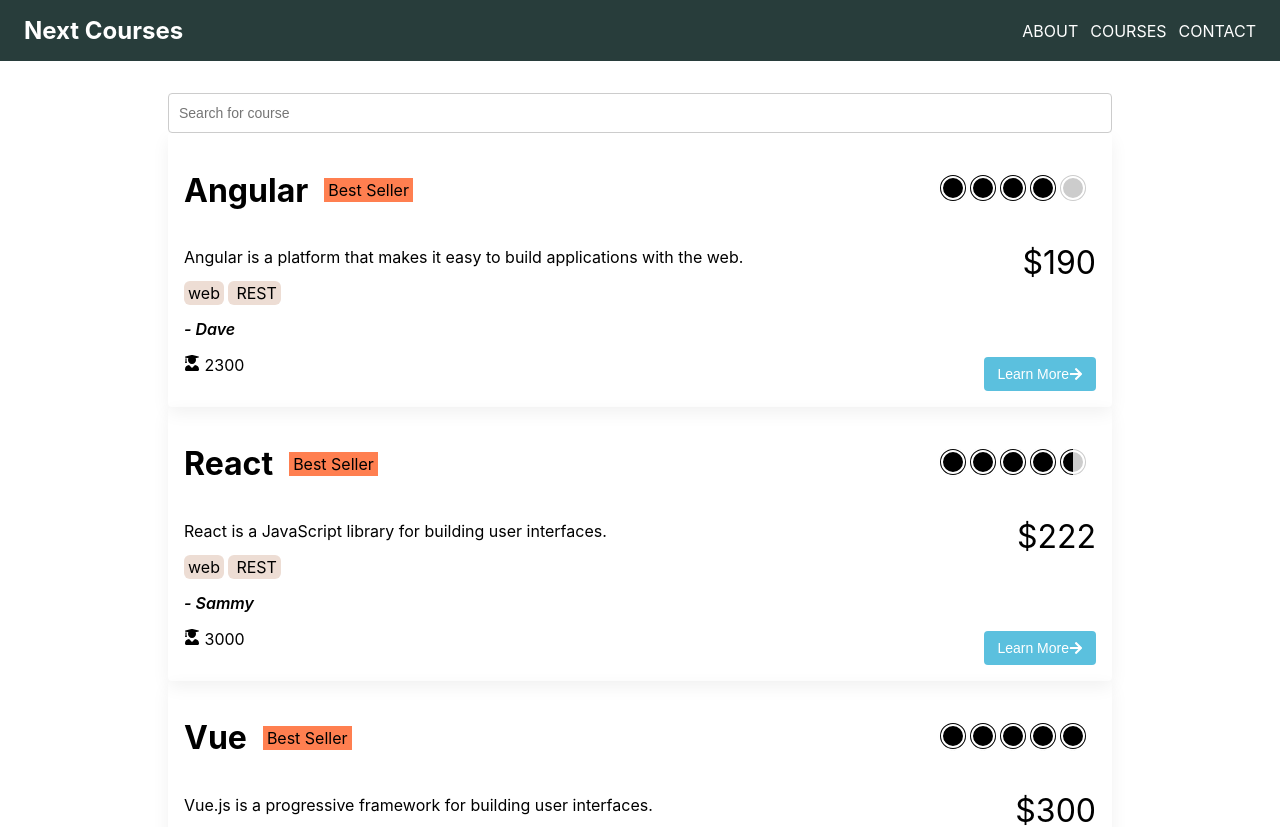
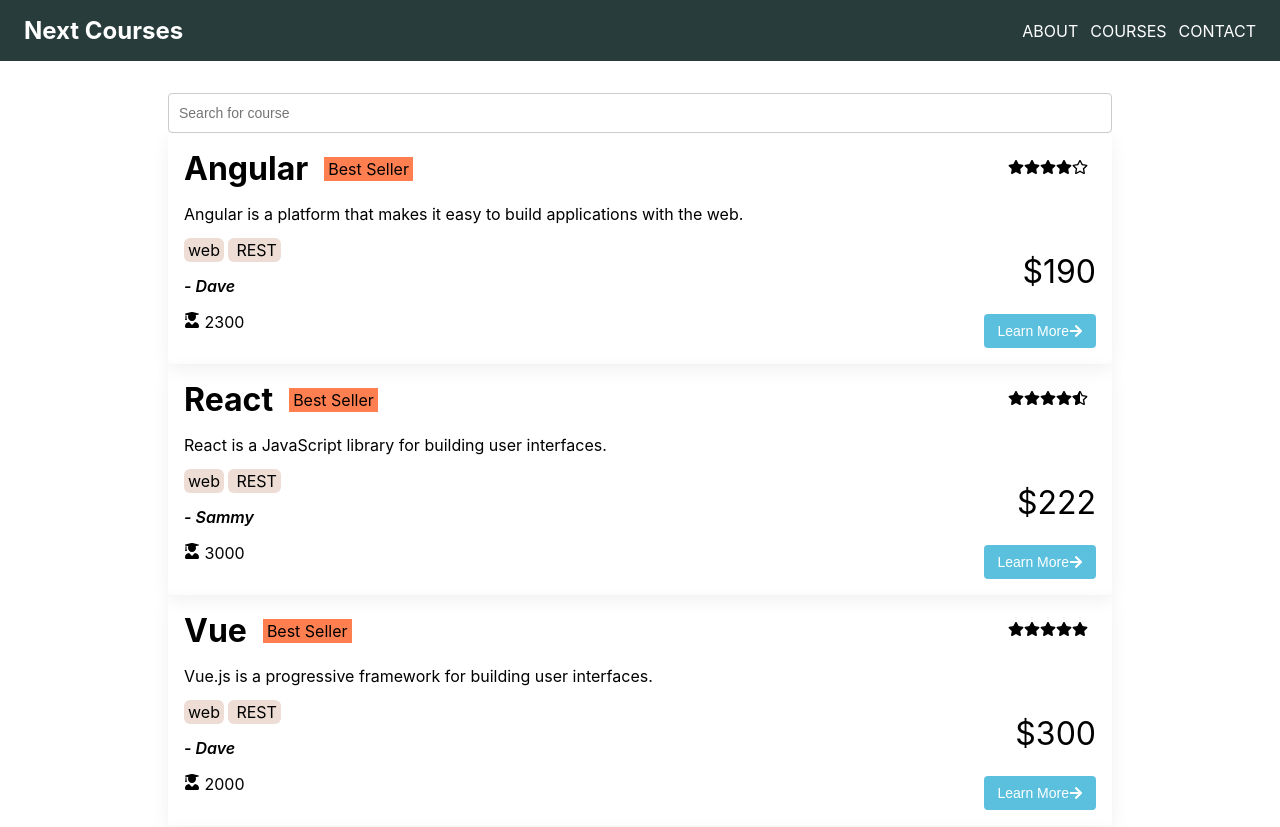
Before and after one commit to kiranhpe/next-course, a Next.js app: page /courses in a window 1280 px wide. Shown: the top 827 px of the page. Built offline with nearby package versions, Linux system fonts and the light colour scheme.

Commit message:
ratng stars added

```diff
--- a/components/course.js
+++ b/components/course.js
@@ -1,10 +1,16 @@
 import { Card } from "../ui-kit/card";
 import { LinkButton } from "../ui-kit/link-button";
-import { FaArrowRight, FaStar, FaUserGraduate } from "react-icons/fa";
+import {
+  FaArrowRight,
+  FaRegStar,
+  FaStar,
+  FaUserGraduate,
+} from "react-icons/fa";
 
 import styles from "./course.module.scss";
 import Rating from "react-rating";
 import ReactPlayer from "react-player";
+import { RatingStars } from "../ui-kit/rating-stars";
 
 export const Course = ({ course, isAdvancedPage }) => {
   return (
@@ -19,7 +25,7 @@
         )}
         <span className={[...[styles.rating]].join(" ")}>
           <span className={styles.desktopRating}>
-            <Rating initialRating={course.rating} readonly />
+           <RatingStars readonly={true} initialRating={course.rating} />
           </span>
           <span className={styles.mobileRating}>
             {course.rating} <FaStar />
@@ -29,9 +35,10 @@
       {isAdvancedPage && (
         <ReactPlayer url={course.previewVideoUrl} width="100%" />
       )}
+      <p>{course.description}</p>
+
       <div className={styles.courseDetails}>
         <div>
-          <p>{course.description}</p>
           {course.category.split(",").map((catogory, index) => (
             <span className={styles.tags} key={catogory + "-" + index}>
               {catogory}
--- a/components/course.module.scss
+++ b/components/course.module.scss
@@ -1,6 +1,9 @@
 .cardheader {
     display: flex;
     align-items: center;
+    h1 {
+        margin: 0;
+    }
 }
 .rating {
     margin-left: auto;
@@ -41,11 +44,6 @@
 .courseDetails {
     display: flex;
     justify-content: space-between;
-    @media screen and (max-width: 768px) {
-        flex-direction: column;
-        align-items: center;
-
-    }
 }
 
 .priceContainer {
--- a/components/review.js
+++ b/components/review.js
@@ -1,6 +1,8 @@
 import React from "react";
+import { FaRegStar, FaStar } from "react-icons/fa";
 import Rating from "react-rating";
 import { Card } from "../ui-kit/card";
+import { RatingStars } from "../ui-kit/rating-stars";
 import styles from "./review.module.scss";
 
 export const Review = ({ review }) => {
@@ -8,7 +10,7 @@
     <Card>
       <div className={styles.reviewContainer}>
       <h4>{review.user.name}</h4>
-      <Rating initialRating={review.rating} readonly />
+      <RatingStars initialRating={review.rating} readonly={true}/>
       <p className={styles.comment}>{review.comment}</p>
       <p className={styles.createdAt}>{review.createdAt}</p>
       </div>
--- /dev/null
+++ b/ui-kit/rating-stars.js
@@ -0,0 +1,14 @@
+import React from 'react'
+import { FaRegStar, FaStar } from 'react-icons/fa'
+import Rating from 'react-rating'
+
+export const RatingStars = ({initialRating, readonly}) => {
+    return (
+        <Rating {...{
+            emptySymbol: <FaRegStar />,
+            fullSymbol: <FaStar />,
+            initialRating,
+            readonly,
+          }}/>
+    )
+}
```
